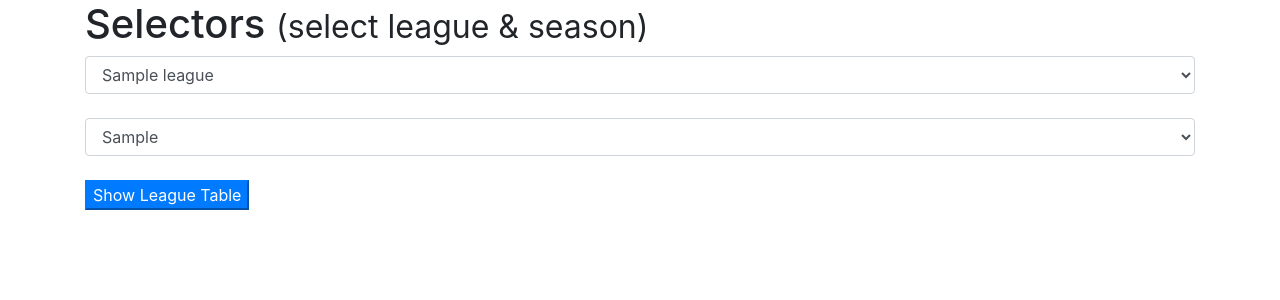
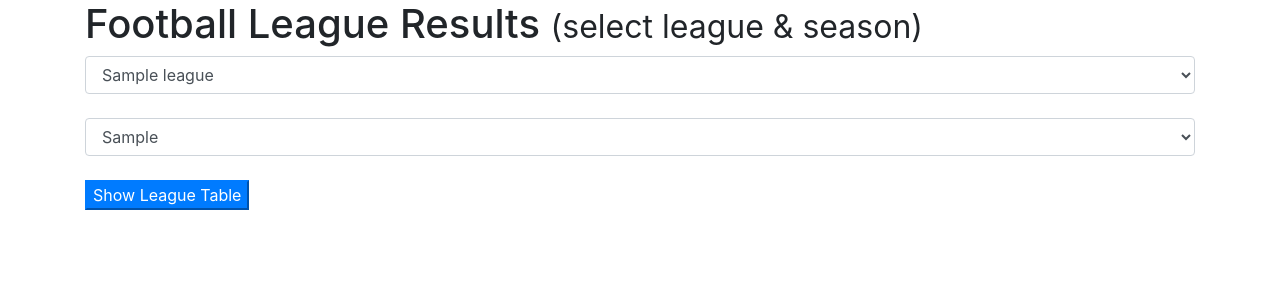
Before and after one commit to neilmarshall/html_snippets, a Flask app: page / in a window 1280 px wide. Shown: the top 300 px of the page. Run offline with Flask 2, Linux system fonts and the light colour scheme; tables that the repository leaves empty hold one stand-in row (values such as "Sample post"); some libraries are stand-ins or nearby versions.

Commit message:
feat: update flask_sqlalchemy example to use GET in place of POST styling

```diff
--- a/flask_sql_alchemy_example/app/routes.py
+++ b/flask_sql_alchemy_example/app/routes.py
@@ -3,17 +3,17 @@ from flask import render_template, request
 from app import app
 import app.models as models
 
-@app.route('/', methods=['GET', 'POST'])
-@app.route('/index', methods=['GET', 'POST'])
+@app.route('/')
+@app.route('/index')
 def index():
     leagues = models.get_all_leagues()
     seasons = json.dumps({league: models.get_seasons_by_league(league) for league in leagues})
     results = None
     selected_league = None
     selected_season = None
-    if request.method == 'POST':
-        selected_league = request.form['leagues_selector']
-        selected_season = request.form['seasons_selector']
+    if request.args:
+        selected_league = request.args['leagues_selector']
+        selected_season = request.args['seasons_selector']
         results = models.ResultsAggregator(models.get_matches(selected_league,
             selected_season))
     return render_template('index.html', leagues=leagues, seasons=seasons,
--- a/flask_sql_alchemy_example/app/templates/index.html
+++ b/flask_sql_alchemy_example/app/templates/index.html
@@ -31,7 +31,7 @@
 <body onload="load_seasons({{ seasons }})">
 
     <div class="container">
-        <h1>Selectors <small>(select league & season)</small></h1>
+        <h1>Football League Results <small>(select league & season)</small></h1>
         <div class="form-group">
         <form>
             <select name="leagues_selector" id="leagues_selector" onchange="load_seasons({{ seasons }})" class="form-control">
@@ -46,7 +46,7 @@
             <br>
             <select name="seasons_selector" id="seasons_selector" class="form-control"></select>
             <br>
-            <input type="submit" value="Show League Table" formmethod="post" class="btn-primary">
+            <input type="submit" value="Show League Table" class="btn-primary">
         </form>
         </div>
 
```
